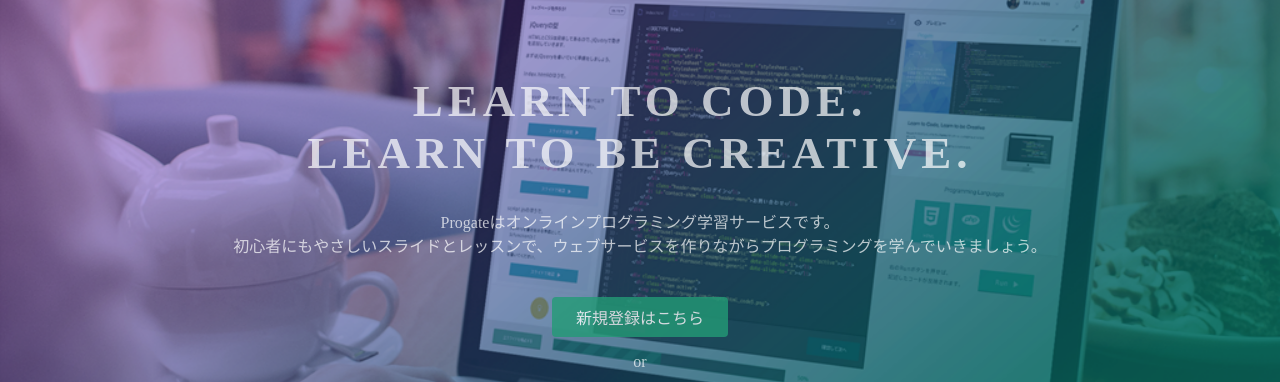
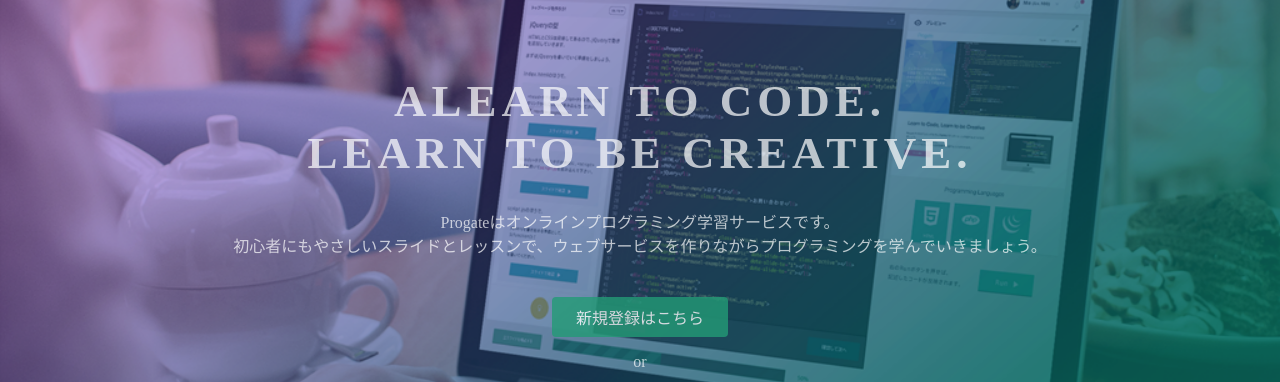
Before and after one commit to o-sushi/o-sushi.github.io, a plain HTML site: page index.html in a window 1280 px wide. Shown: the part 135-517 px from the top of the page. Drawn offline with Linux system fonts and the light colour scheme.

Commit message:
Update index.html

```diff
--- a/index.html
+++ b/index.html
@@ -23,7 +23,7 @@
   </header>
   <div class="top-wrapper">
     <div class="container">
-      <h1>LEARN TO CODE.<br>LEARN TO BE CREATIVE.</h1>
+      <h1>ALEARN TO CODE.<br>LEARN TO BE CREATIVE.</h1>
       <p>Progateはオンラインプログラミング学習サービスです。<br>初心者にもやさしいスライドとレッスンで、ウェブサービスを作りながらプログラミングを学んでいきましょう。</p>
       <div class="btn-wrapper">
         <a href="#" class="btn signup">新規登録はこちら</a>
```
